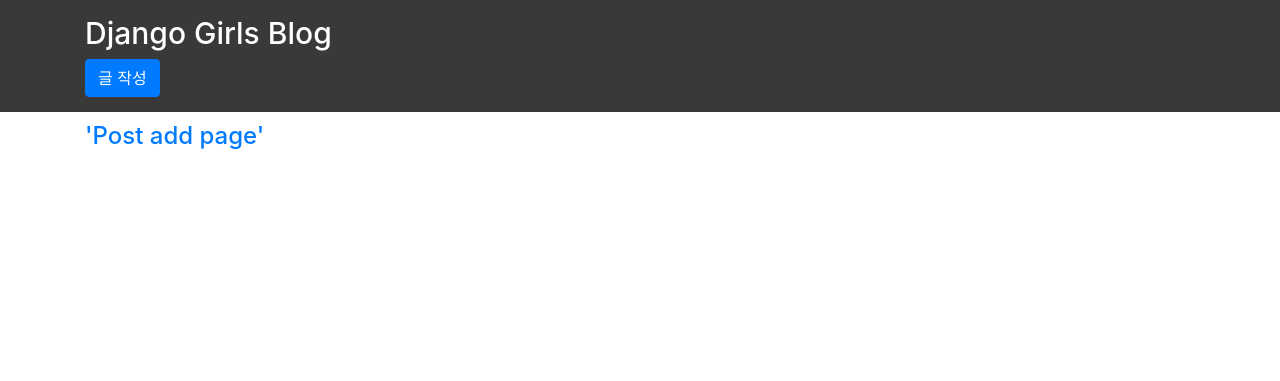
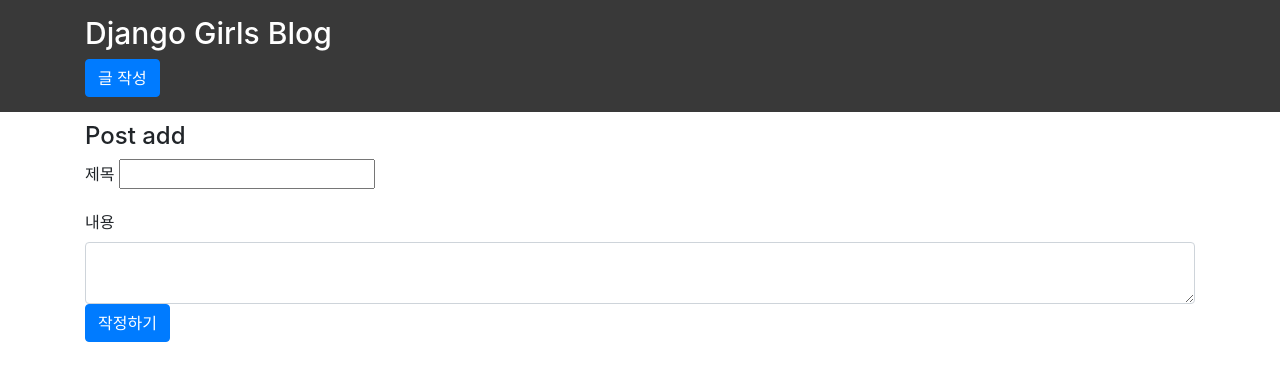
Before and after one commit to kahee/Djangogirls-Tutorial, a Django app: page /add/ in a window 1280 px wide. Shown: the top 381 px of the page. Run offline with Django 3.2, Linux system fonts and the light colour scheme; some libraries are stand-ins or nearby versions.

Commit message:
Post_add 템플릿에 Form을 작성하고 csrf_token 태그 사용

```diff
--- a/django/templates/base.html
+++ b/django/templates/base.html
@@ -21,7 +21,7 @@
         </div>
     </div>
     <div class="container">
-        <h2><a href="">{% block title %}{% endblock %}</a></h2>
+        <h2>{% block title %}{% endblock %}</h2>
         {% block content %}
         {% endblock %}
     </div>
--- a/django/templates/blog/post_add.html
+++ b/django/templates/blog/post_add.html
@@ -1,5 +1,25 @@
 {% extends 'base.html' %}
 
 {% block title %}
-    'Post add page'
+Post add
 {% endblock %}
+
+{% block content %}
+<!--method 의 경우, 안적으면 기본적으로 get-->
+<!-- action은 요청을 어디로 할 것인지 -->
+<!-- post로 바꾸면 작성하기 누르면 오류 메시지가 뜸 -->
+<form action="" method="POST">
+    {% csrf_token %}
+    <div class="form-group">
+        <label for="title">제목</label>
+        <input type="text" name="title" class="from-control">
+    </div>
+    <div class="form-gorup">
+        <label for="content">내용</label>
+        <textarea name="content" id="content" class="form-control"></textarea>
+    </div>
+
+    <button type="submit" class = "btn btn-primary">작정하기</button>
+
+</form>
+{% endblock %}
```
